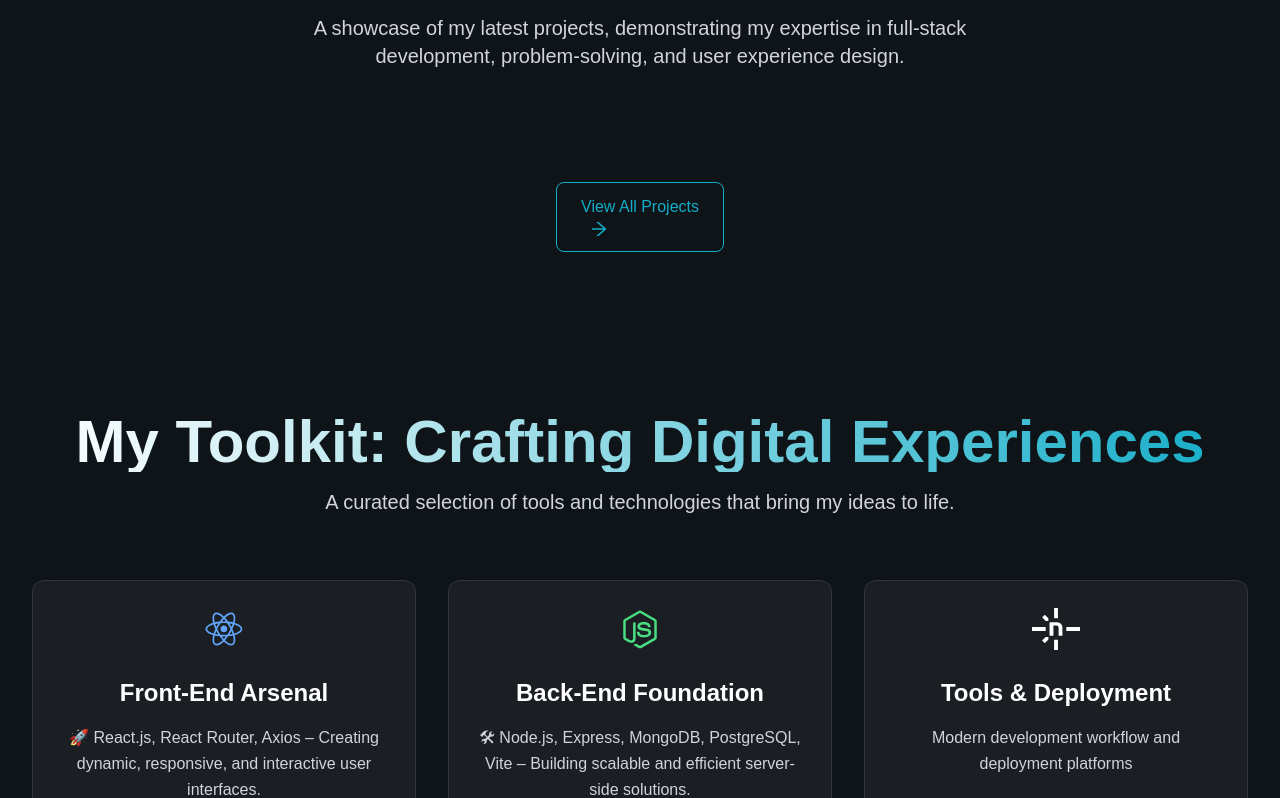
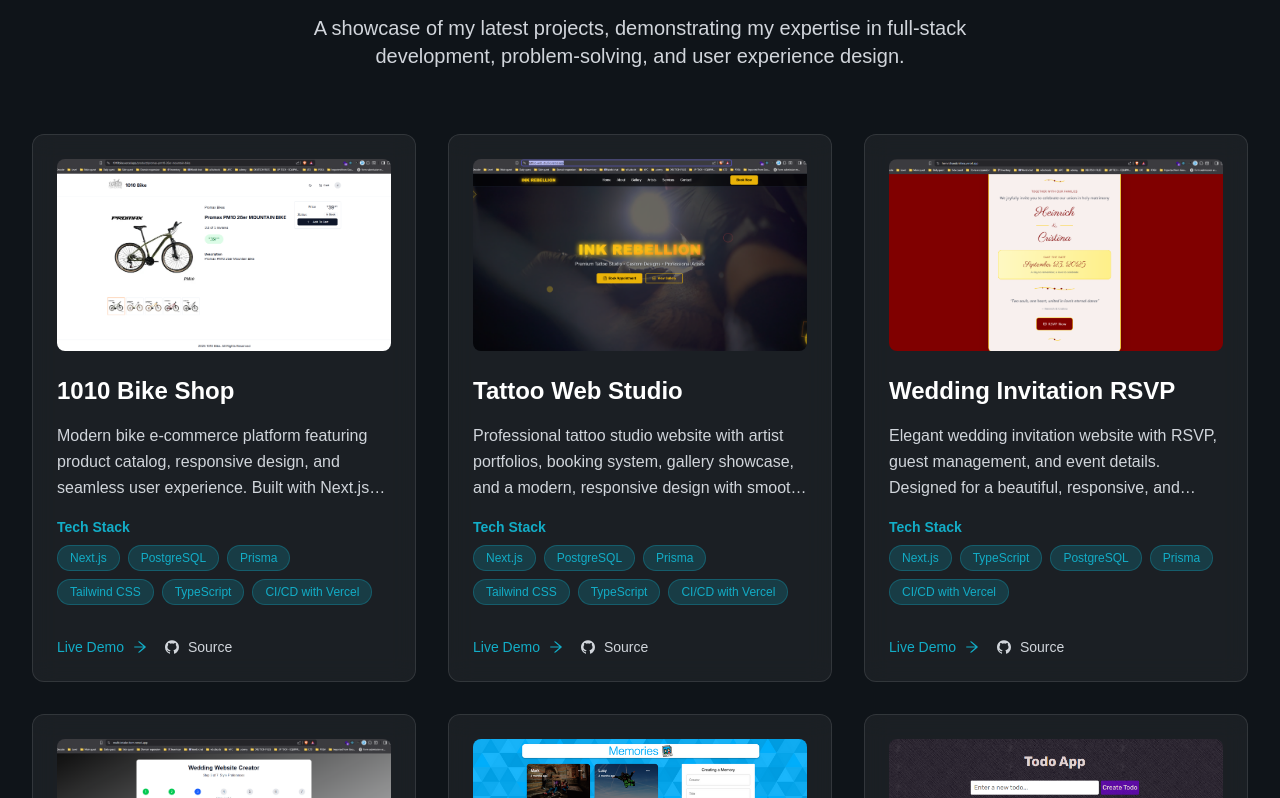
Before and after one commit to japint/portfolio, a Next.js app: page / in a window 1280 px wide. Shown: the part 942-1740 px from the top of the page. Built offline with nearby package versions, Linux system fonts and the light colour scheme.

Commit message:
fix: remove conflicting constants.js file and improve projects error handling

```diff
--- a/src/components/Projects/Projects.tsx
+++ b/src/components/Projects/Projects.tsx
@@ -19,7 +19,8 @@ const Projects: React.FC = () => {
         </p>
       </div>
       <div className="grid grid-cols-1 md:grid-cols-2 lg:grid-cols-3 gap-8">
-        {projects?.map((project: Project) => (
+        {projects && projects.length > 0 ? (
+          projects.map((project: Project) => (
             <div
               key={project.id}
               className="card group hover:scale-105 transition-all duration-300 overflow-hidden"
@@ -105,7 +106,14 @@ const Projects: React.FC = () => {
                 </div>
               </div>
             </div>
-        ))}
+          ))
+        ) : (
+          <div className="col-span-full text-center py-16">
+            <p className="text-gray-300 text-lg">
+              No projects available at the moment.
+            </p>
+          </div>
+        )}
       </div>{" "}
       {/* View All Projects Button */}
       <div className="text-center mt-12">
```
Also changed, not shown: src/constants/constants.js (deleted). Lines whose indentation alone changed are shown as unchanged.
